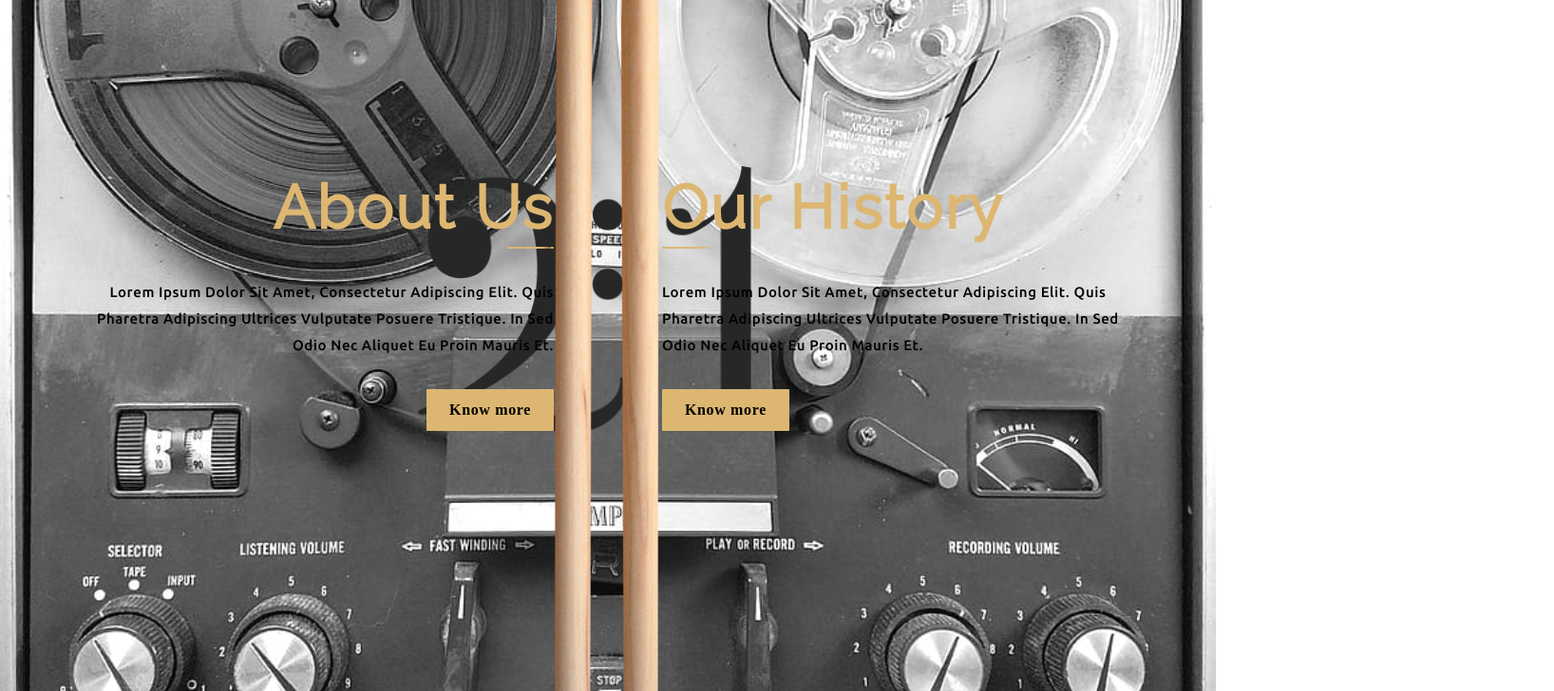
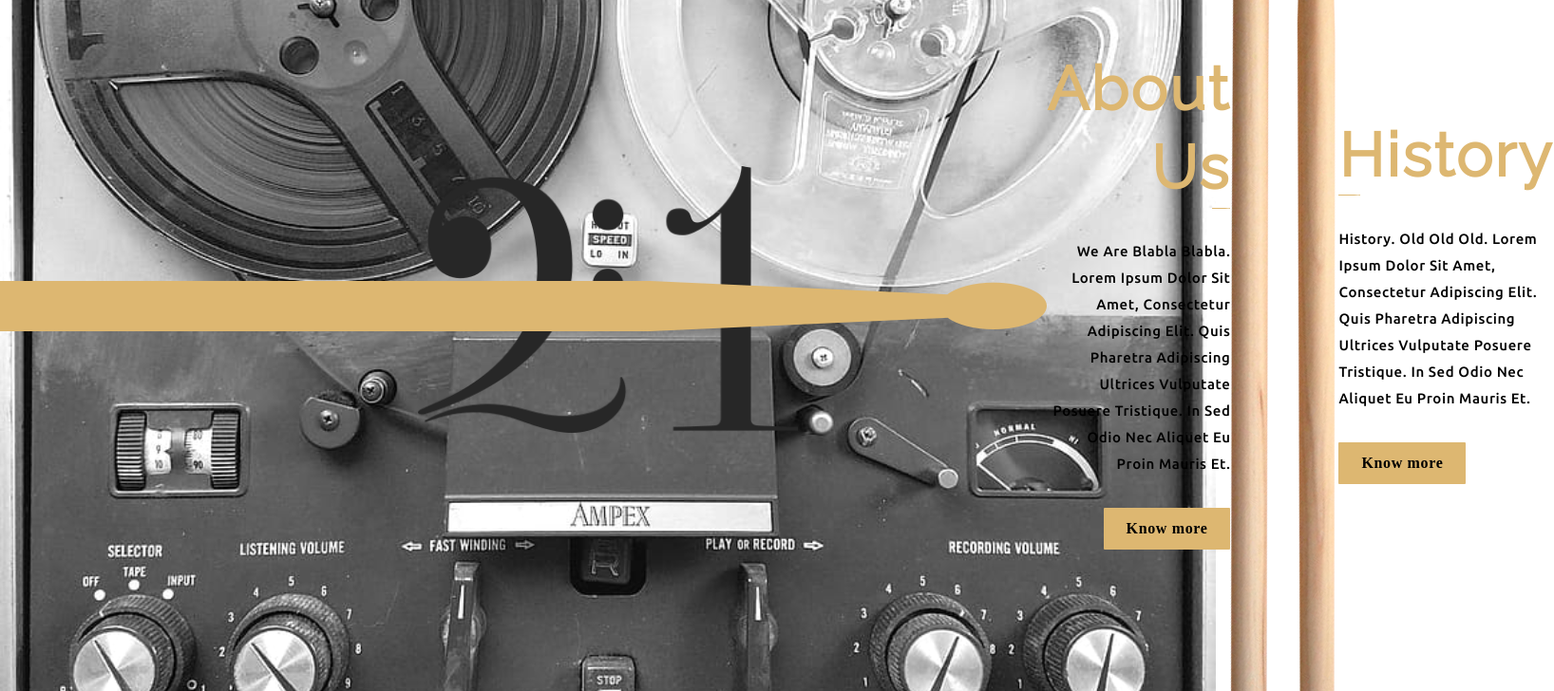
Before and after one commit to laszlosomogyimusic/Low-Fat-Bass, a React (Create React App) app: page / in a window 1280 px wide. Shown: the part 1180-1908 px from the top of the page at 95% size, 1636 px wide, since content can reach past the window. Built offline with nearby package versions, Linux system fonts and the light colour scheme.

Commit message:
Workign on Article

```diff
--- /dev/null
+++ b/src/components/Article/Article.jsx
@@ -0,0 +1,33 @@
+import React from 'react'
+import  { images, article } from "../../constants/"
+
+const Article = ({title, text, subtitle, hasSubtitle=article.hasSubtitle, side = article.leftSide, hasButton = article.hasButton, buttonText }) => {
+  return (
+    <article className="article">
+      { hasSubtitle ?
+         (
+            <div>
+              <p className="app__subheader">{subtitle}</p>
+              <img src={images.drumstickHorizontal} alt="drumstick" className="app__image" />
+            </div>
+          )
+        : (
+          <div>
+            <p className="app__subheader">{subtitle}</p>
+            <img src={images.drumstickHorizontal} alt="drumstick" className="app__image" />
+          </div>
+        )}
+
+      <h1 className="article__title">{title}</h1>
+      <img className="article__image" src={images.drumstickHorizontal} alt="drumstick horizontal" />
+      <p className="article__text">{text}</p>
+      { hasButton && (
+        <button type="button" className="article__button">{buttonText}</button>
+      )}
+
+
+    </article>
+  )
+}
+
+export default Article
--- a/src/components/index.js
+++ b/src/components/index.js
@@ -1,3 +1,4 @@
+import Article from './Article/Article';
 import SubHeading from './SubHeading/SubHeading';
 import Newsletter from './Footer/Newsletter';
 import FooterOverlay from './Footer/FooterOverlay';
@@ -5,6 +6,7 @@ import MenuItem from './MenuItem/MenuItem';
 import Navbar from './Navbar/Navbar';
 
 export {
+  Article,
   SubHeading,
   Newsletter,
   FooterOverlay,
--- /dev/null
+++ b/src/constants/article.js
@@ -0,0 +1,8 @@
+const article = {
+  leftSide: "left",
+  rightSide: "right",
+  hasButton: true,
+  hasSubtitle: true,
+};
+
+export default { article };
--- a/src/constants/index.js
+++ b/src/constants/index.js
@@ -1,5 +1,6 @@
 import images from './images';
 import meal from '../assets/meal.mp4';
 import data from './data';
+import article from "./article"
 
-export { images, meal, data };
+export { article, images, meal, data };
--- a/src/container/AboutUs/AboutUs.jsx
+++ b/src/container/AboutUs/AboutUs.jsx
@@ -1,6 +1,9 @@
 import React from 'react';
 import { images } from "../../constants/";
 import './AboutUs.css';
+import { aboutUs, history } from "./data"
+import { Article } from '../../components';
+
 
 const AboutUs = () => (
   <section className="aboutus app__bg app__flex--center app__section" id="about">
@@ -8,19 +11,20 @@ const AboutUs = () => (
       <img src={images.logoNoCircle} alt="logo 21"/>
     </figure>
     <section className="aboutus__content app__flex--center">
+      <Article />
       <article className="aboutus__about">
-        <h1 className="headtext__cormorant">About Us</h1>
+        <h1 className="headtext__cormorant">{aboutUs.title}</h1>
         <img src={images.drumstickHorizontal} alt="guitar" className="app__image" />
-        <p className="app__paragraph">Lorem ipsum dolor sit amet, consectetur adipiscing elit. Quis pharetra adipiscing ultrices vulputate posuere tristique. In sed odio nec aliquet eu proin mauris et.</p>
+        <p className="app__paragraph">{aboutUs.text}</p>
         <button type="button" className="app__button">Know more</button>
       </article>
       <figure className="aboutus__drumsticks flex__center">
         <img src={images.drumsticksVertical} alt="drumsticks vertical" />
       </figure>
       <article className="aboutus__history">
-        <h1 className="headtext__cormorant">Our History</h1>
+        <h1 className="headtext__cormorant">{history.title}</h1>
         <img src={images.drumstickHorizontal} alt="guitar" className="app__image" />
-        <p className="app__paragraph">Lorem ipsum dolor sit amet, consectetur adipiscing elit. Quis pharetra adipiscing ultrices vulputate posuere tristique. In sed odio nec aliquet eu proin mauris et.</p>
+        <p className="app__paragraph">{history.text}</p>
         <button type="button" className="app__button">Know more</button>
       </article>
     </section>
--- /dev/null
+++ b/src/container/AboutUs/data.js
@@ -0,0 +1,12 @@
+const aboutUs = {
+  title: "About Us",
+  text: "We are blabla blabla. Lorem ipsum dolor sit amet, consectetur adipiscing elit. Quis pharetra adipiscing ultrices vulputate posuere tristique. In sed odio nec aliquet eu proin mauris et."
+};
+
+const history = {
+  title: "History",
+  text: "History. Old old old. Lorem ipsum dolor sit amet, consectetur adipiscing elit. Quis pharetra adipiscing ultrices vulputate posuere tristique. In sed odio nec aliquet eu proin mauris et."
+};
+
+
+export { aboutUs, history }
```
Also changed, not shown: src/components/Article/Article.css (added).
